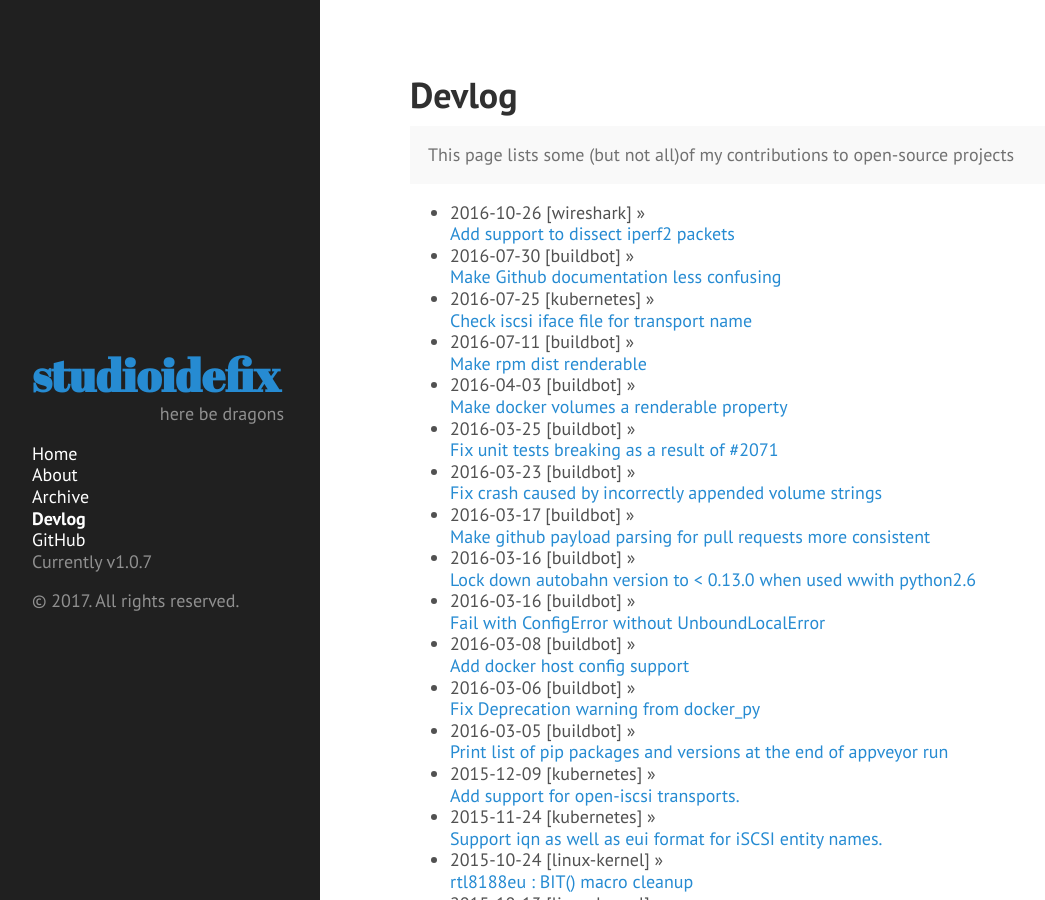
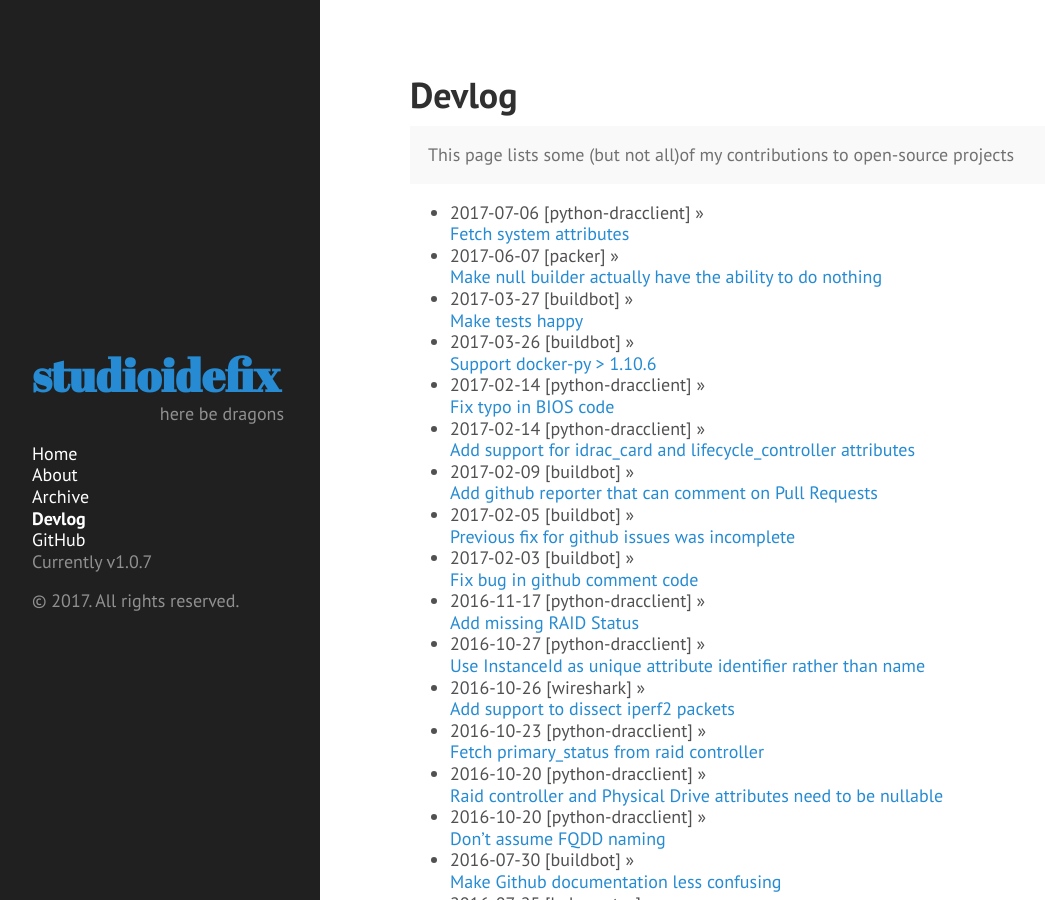
Before and after one commit to anish/anish.github.io, a Jekyll site: the page built from devlog.md, in a window 1280 px wide and 900 px high. Shown: the whole window, without its empty margins (4-1049 px from the left). Built offline with Jekyll 4.4.1, drawn with Linux system fonts in a browser that asks for light colours.

Commit message:
Update devlog as of 08/14/2017

```diff
--- a/devlog.md
+++ b/devlog.md
@@ -10,7 +10,21 @@ git log --author=Anish --format="* %cd [wireshark] &raquo;<br> [%s](https://code
 <p class="message">
   This page lists some (but not all)of my contributions to open-source projects
 </p>
+* 2017-07-06 [python-dracclient]  &raquo;<br> [Fetch system attributes](https://github.com/openstack/python-dracclient/commit/c9e33ccd4cc01be32ca835bc8763584898acb087)
+* 2017-06-07 [packer]  &raquo;<br> [Make null builder actually have the ability to do nothing](https://github.com/hashicorp/packer/commit/ff3982773334241e4beff7633b248ce185b0d796)
+* 2017-03-27 [buildbot]  &raquo;<br> [Make tests happy](https://github.com/buildbot/buildbot/commit/8efde5ce6760c4d52e6f85fb01d195f079f58b11)
+* 2017-03-26 [buildbot]  &raquo;<br> [Support docker-py > 1.10.6](https://github.com/buildbot/buildbot/commit/b08a30021441af0a302090f94d4d46af5c64f717)
+* 2017-02-14 [python-dracclient]  &raquo;<br> [Fix typo in BIOS code](https://github.com/openstack/python-dracclient/commit/19fc4c56e62e2fd0b7c59772f2687473a972df13)
+* 2017-02-14 [python-dracclient]  &raquo;<br> [Add support for idrac_card and lifecycle_controller attributes](https://github.com/openstack/python-dracclient/commit/15b1c2a32f224f64fd6b6b794bb1a4713845ea84)
+* 2017-02-09 [buildbot]  &raquo;<br> [Add github reporter that can comment on Pull Requests](https://github.com/buildbot/buildbot/commit/d7e047a1b264b391f397ef2bb8e1dd59e9974cfb)
+* 2017-02-05 [buildbot]  &raquo;<br> [Previous fix for github issues was incomplete](https://github.com/buildbot/buildbot/commit/f4727fbc53b1709bba52963b940bb9a1f80ba3a6)
+* 2017-02-03 [buildbot]  &raquo;<br> [Fix bug in github comment code](https://github.com/buildbot/buildbot/commit/3fe474d51cb5ae80327cc97c2e25cb2af3d0a675)
+* 2016-11-17 [python-dracclient]  &raquo;<br> [Add missing RAID Status](https://github.com/openstack/python-dracclient/commit/e6310a69d3826f995f667756ae1674acf2be07b1)
+* 2016-10-27 [python-dracclient]  &raquo;<br> [Use InstanceId as unique attribute identifier rather than name](https://github.com/openstack/python-dracclient/commit/5e6b55dac35146ffd19564652595820bb25fa1c7)
 * 2016-10-26 [wireshark] &raquo;<br> [Add support to dissect iperf2 packets](https://code.wireshark.org/review/gitweb?p=wireshark.git;a=commit;h=d0bb041e5624c4a2369ebb60188aa26f08a0cf5f)
+* 2016-10-23 [python-dracclient]  &raquo;<br> [Fetch primary\_status from raid controller](https://github.com/openstack/python-dracclient/commit/b6009a0da7d7367d3bb37bb69c1a7875fc015a01)
+* 2016-10-20 [python-dracclient]  &raquo;<br> [Raid controller and Physical Drive attributes need to be nullable](https://github.com/openstack/python-dracclient/commit/5804c28b5f13fc7637a2b0216c05a8ed6476929c)
+* 2016-10-20 [python-dracclient]  &raquo;<br> [Don't assume FQDD naming](https://github.com/openstack/python-dracclient/commit/af0894134fb210090120b3c62cbdde4a8d080939)
 * 2016-07-30 [buildbot] &raquo;<br> [Make Github documentation less confusing](https://github.com/buildbot/buildbot/commit/c3b5c83a332de1ba30557d9c7cb0743cee2483e4)
 * 2016-07-25 [kubernetes] &raquo;<br> [Check iscsi iface file for transport name](https://github.com/kubernetes/kubernetes/commit/531a961a96efef2be1640f240d6039ff6e7908b1)
 * 2016-07-11 [buildbot] &raquo;<br> [Make rpm dist renderable](https://github.com/buildbot/buildbot/commit/eaa3d38aeb2862635efc3a2d55dfcd23bcee5952)
```
